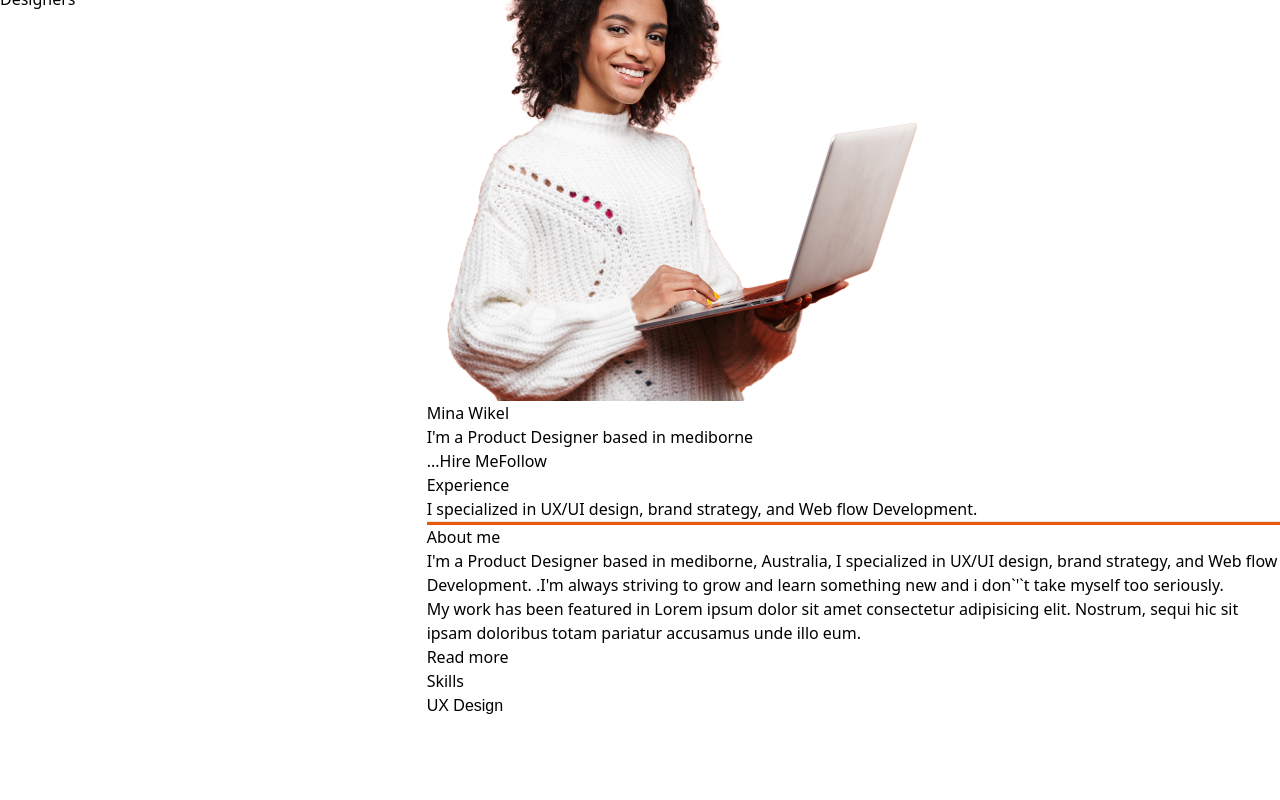
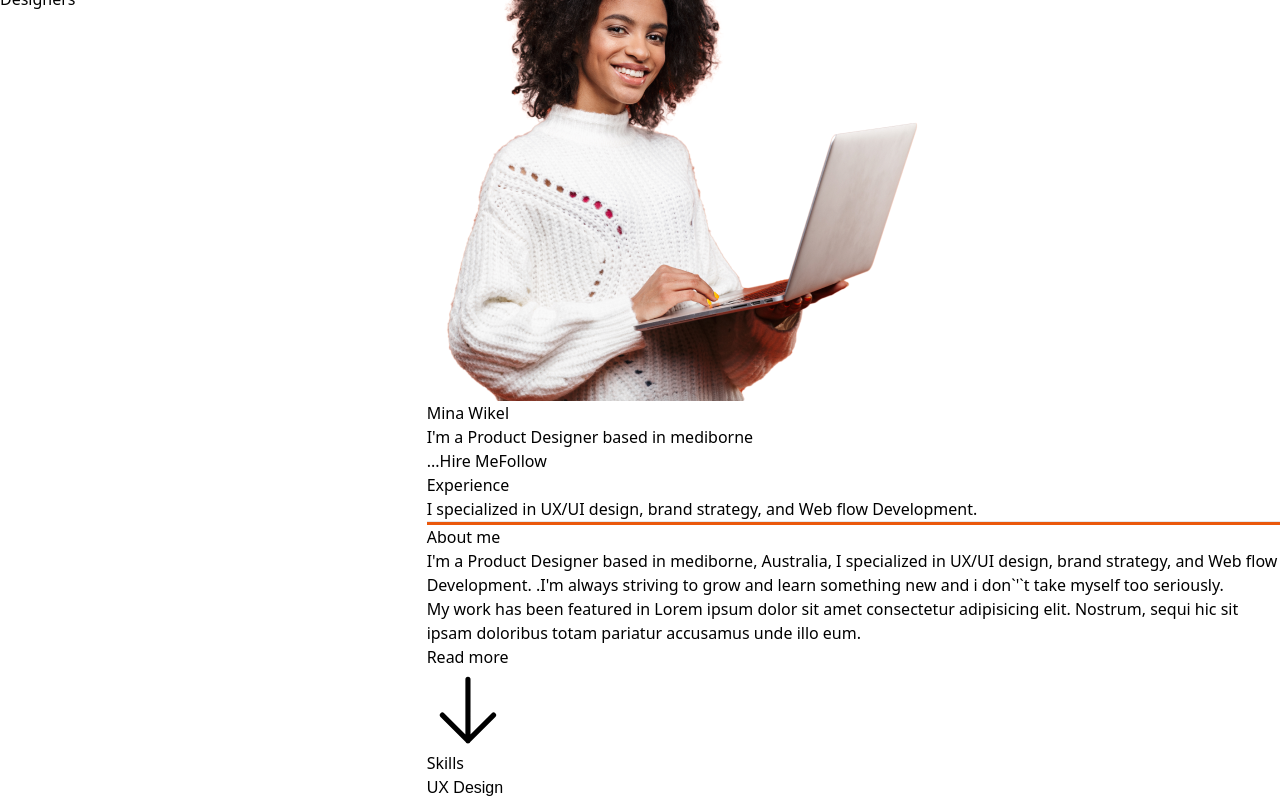
Before and after one commit to Ilesanmi-Erioluwa-Victor/user-profile-nextjs, a Next.js app: page / in a window 1280 px wide. Shown: the part 579-1379 px from the top of the page. Before the commit the page ends 1297 px from the top, so only its background shows below. Built offline with nearby package versions, Linux system fonts and the light colour scheme; a web font is replaced by a local one.

Commit message:
Resumed back to work

```diff
--- a/src/components/Content/Experience.tsx
+++ b/src/components/Content/Experience.tsx
@@ -2,8 +2,9 @@ import React from "react";
 import Link from "next/link";
 import { Butterfly_Kids } from '@next/font/google';
 import Button from "../Button";
+import { ArrowDownIcon  } from "@heroicons/react/24/outline";
 
-const inter = Butterfly_Kids({ weight: "400", subsets:["latin-ext" ] })
+const inter = Butterfly_Kids({ weight: "400", subsets:["latin-ext"] })
 
 const Experience = (): JSX.Element => {
 
@@ -31,7 +32,9 @@ const Experience = (): JSX.Element => {
           </p>
 
           <div>
-            <Link href={"#"}>Read more</Link>
+            <Link href={"#"}>
+              <Button> Read more <ArrowDownIcon /> </Button>
+            </Link>
           </div>
         </div>
       </div>
```
